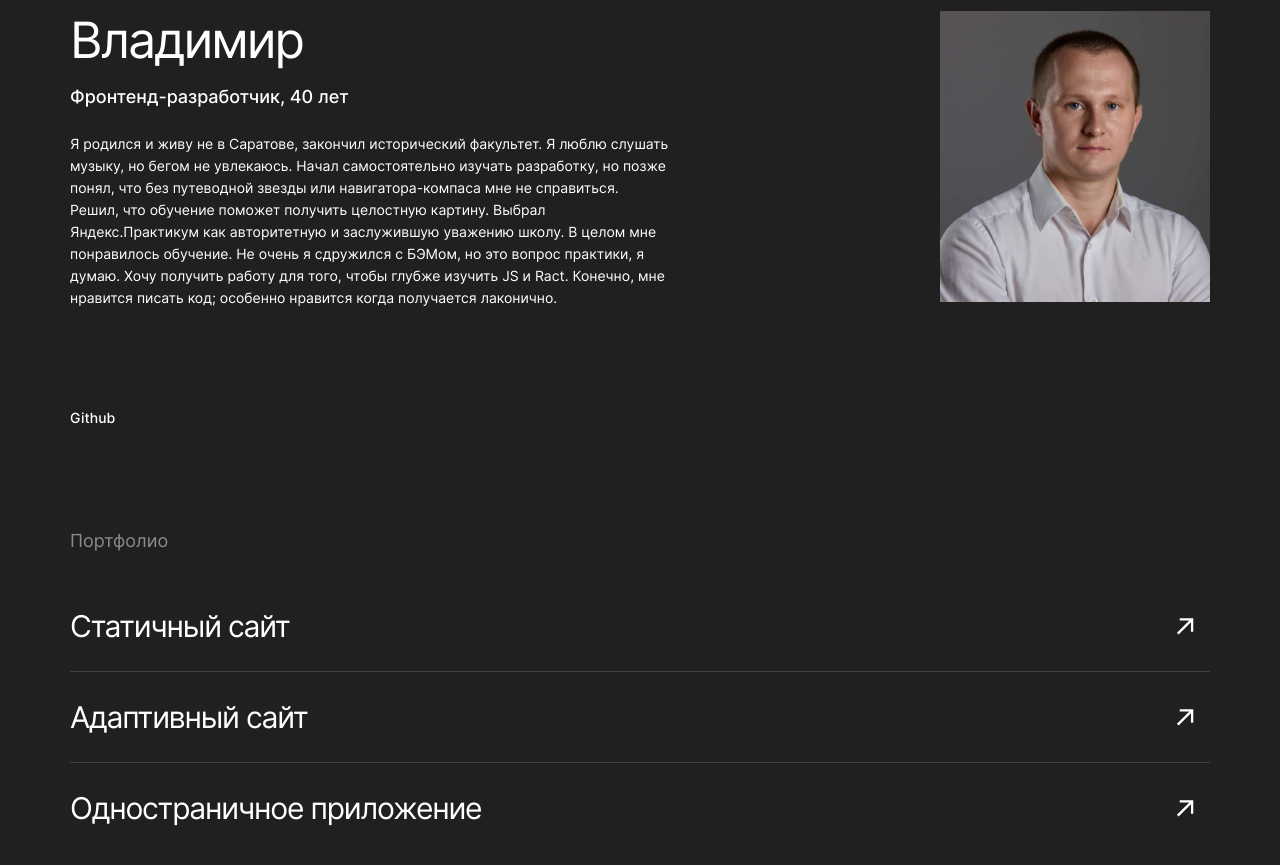
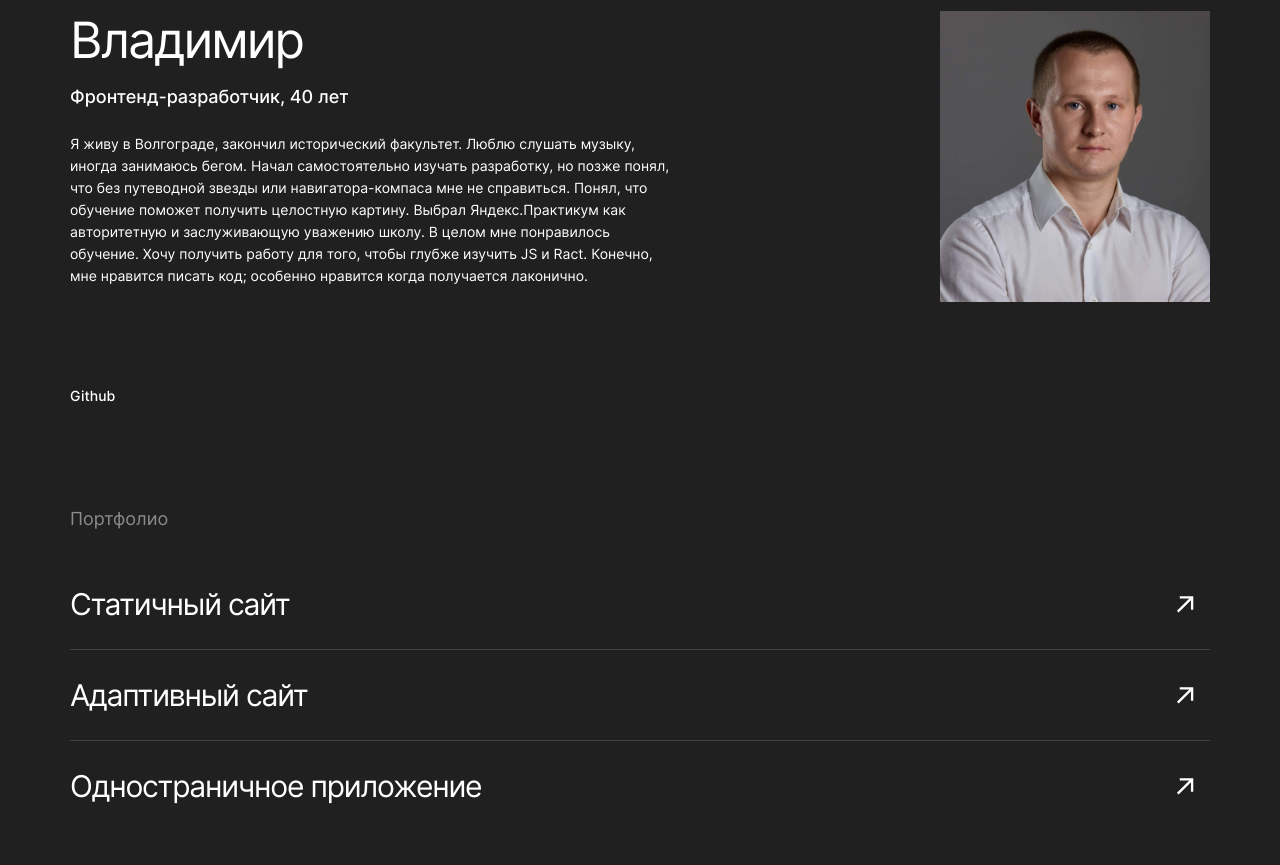
Before and after one commit to toriomara/movies-explorer-frontend, a React (Create React App) app: page / in a window 1280 px wide. Shown: the part 2080-2945 px from the top of the page. Built offline with nearby package versions, Linux system fonts and the light colour scheme.

Commit message:
fix: about me correct

```diff
--- a/src/components/Main/AboutMe/AboutMe.js
+++ b/src/components/Main/AboutMe/AboutMe.js
@@ -8,11 +8,10 @@ const AboutMe = () => (
       <div className='about-me__desc'>
         <h3 className='about-me-desc__title'>Владимир</h3>
         <span className='about-me-desc__subtitle'>Фронтенд-разработчик, 40 лет</span>
-        <p className='about-me-desc__text'>Я родился и живу не в Саратове, закончил исторический факультет.
-          Я люблю слушать музыку, но бегом не увлекаюсь. Начал самостоятельно изучать разработку,
-          но позже понял, что без путеводной звезды или навигатора-компаса мне не справиться. Решил, что обучение поможет получить
-          целостную картину. Выбрал Яндекс.Практикум как авторитетную и заслужившую уважению школу. В целом мне понравилось обучение.
-          Не очень я сдружился с БЭМом, но это вопрос практики, я думаю.
+        <p className='about-me-desc__text'>Я живу в Волгограде, закончил исторический факультет.
+          Люблю слушать музыку, иногда занимаюсь бегом. Начал самостоятельно изучать разработку,
+          но позже понял, что без путеводной звезды или навигатора-компаса мне не справиться. Понял, что обучение поможет получить
+          целостную картину. Выбрал Яндекс.Практикум как авторитетную и заслуживающую уважению школу. В целом мне понравилось обучение.
           Хочу получить работу для того, чтобы глубже изучить JS и Ract. Конечно, мне нравится писать код; особенно нравится когда
           получается лаконично.
         </p>
--- a/src/components/NotFound/NotFound.js
+++ b/src/components/NotFound/NotFound.js
@@ -3,26 +3,16 @@ import { useState } from 'react';
 
 export const NotFound = () => {
   const navigate = useNavigate();
-  const [count, setCount] = useState(4);
 
   setTimeout(() => {
     navigate(-1)
   }, 3000);
-
-  // const timer = setTimeout(function tick() {
-  //   count = count - 1;
-  //   timer = setTimeout(tick, 1000);
-  //   navigate(-1)
-  // }, 1000)
 
   return (
     <section className='not-found'>
       <div className='not-found__text'>
         <h1 className='not-found__title'>404</h1>
         <h2 className='not-found__subtitle'>Страница не найдена</h2>
-        {/* <h3>
-          Через {count} секунды вы будете перенапралены обратно
-        </h3> */}
       </div>
       <button className='not-found__button' onClick={() => navigate(-1)}>Назад</button>
     </section>
```
